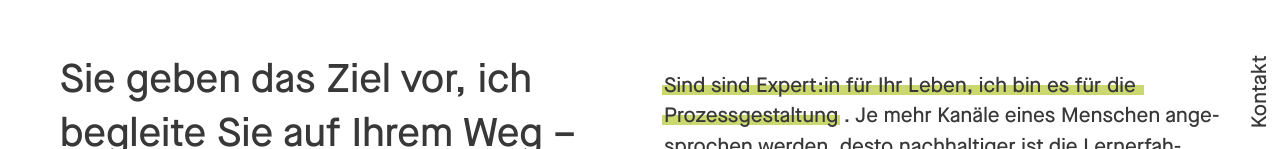
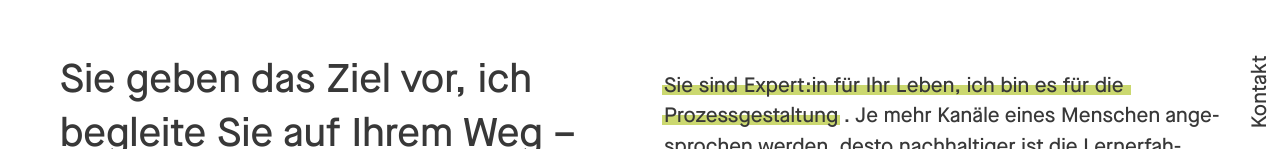
Before and after one commit to se6a/dina-horowitz, a SvelteKit app: page /angebot/alle in a window 1280 px wide. Shown: the part 651-800 px from the top of the page. Built offline with nearby package versions, Linux system fonts and the light colour scheme; no server answers.

Commit message:
fix typo

```diff
--- a/src/routes/angebot/alle/+page.svelte
+++ b/src/routes/angebot/alle/+page.svelte
@@ -40,7 +40,7 @@
 
       <div class="box">
         <p>
-          {@html useHighlight`Sind sind Expert:in für Ihr Leben, ich bin es für die Prozessgestaltung`}
+          {@html useHighlight`Sie sind Expert:in für Ihr Leben, ich bin es für die Prozessgestaltung`}
           . Je mehr Kanäle eines Menschen angesprochen werden, desto nachhaltiger ist die Lernerfahrung.
           Ich nutze dazu Körperwahrnehmungen, Gedankenexperimente, Metaphern und Visualisierungen. Immer
           mit Ihrem Einverständnis und in Ihrem Tempo.
```
